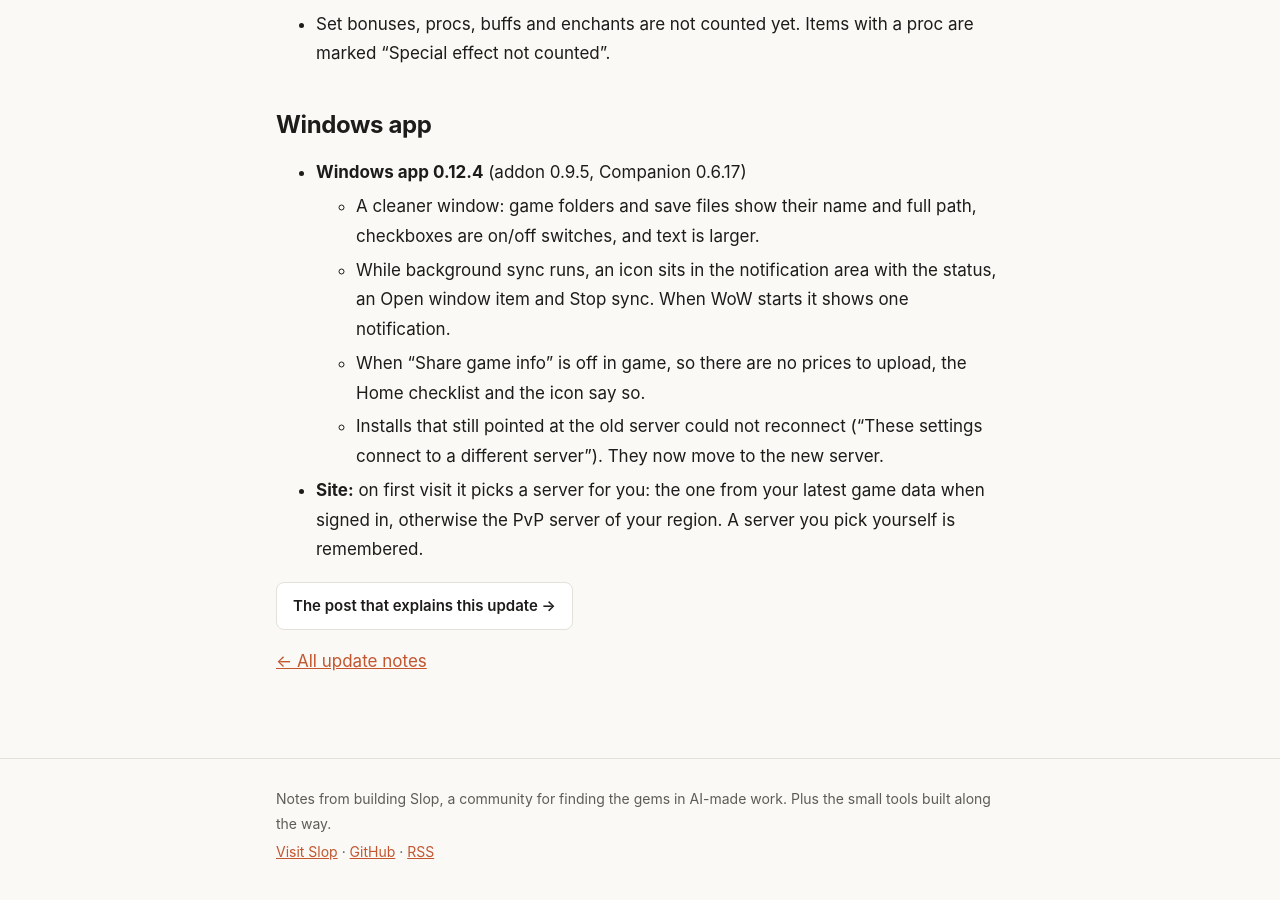
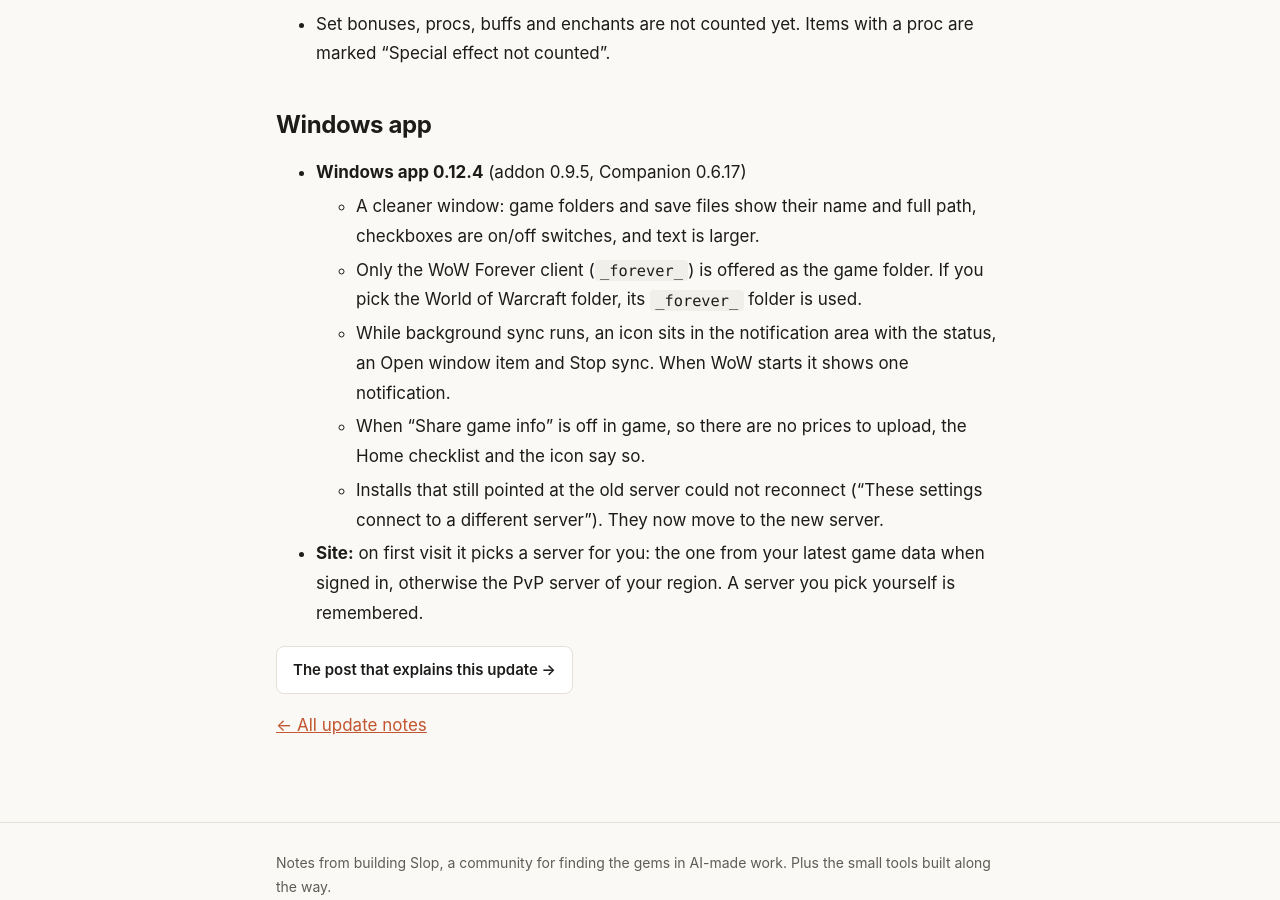
Before and after one commit to jungtaejoon/blog, a Jekyll site: the page built from _forgeflow_updates/0.9.5.en.md, in a window 1280 px wide and 900 px high, scrolled down 1401 px. Built offline with Jekyll 4.4.1, drawn with Linux system fonts in a browser that asks for light colours.

Commit message:
ForgeFlow 0.9.5 note: Companion offers only the Forever client folder
Co-Authored-By: Claude Opus 5.5 <noreply@anthropic.com>

```diff
--- a/_forgeflow_updates/0.9.5.en.md
+++ b/_forgeflow_updates/0.9.5.en.md
@@ -35,6 +35,7 @@ post: /en/2026/11/17/forgeflow-gear-sim/
 
 - **Windows app 0.12.4** (addon 0.9.5, Companion 0.6.17)
   - A cleaner window: game folders and save files show their name and full path, checkboxes are on/off switches, and text is larger.
+  - Only the WoW Forever client (`_forever_`) is offered as the game folder. If you pick the World of Warcraft folder, its `_forever_` folder is used.
   - While background sync runs, an icon sits in the notification area with the status, an Open window item and Stop sync. When WoW starts it shows one notification.
   - When "Share game info" is off in game, so there are no prices to upload, the Home checklist and the icon say so.
   - Installs that still pointed at the old server could not reconnect ("These settings connect to a different server"). They now move to the new server.
```
Also changed, not shown: _forgeflow_updates/0.9.5.ko.md (+1 -0 lines).
